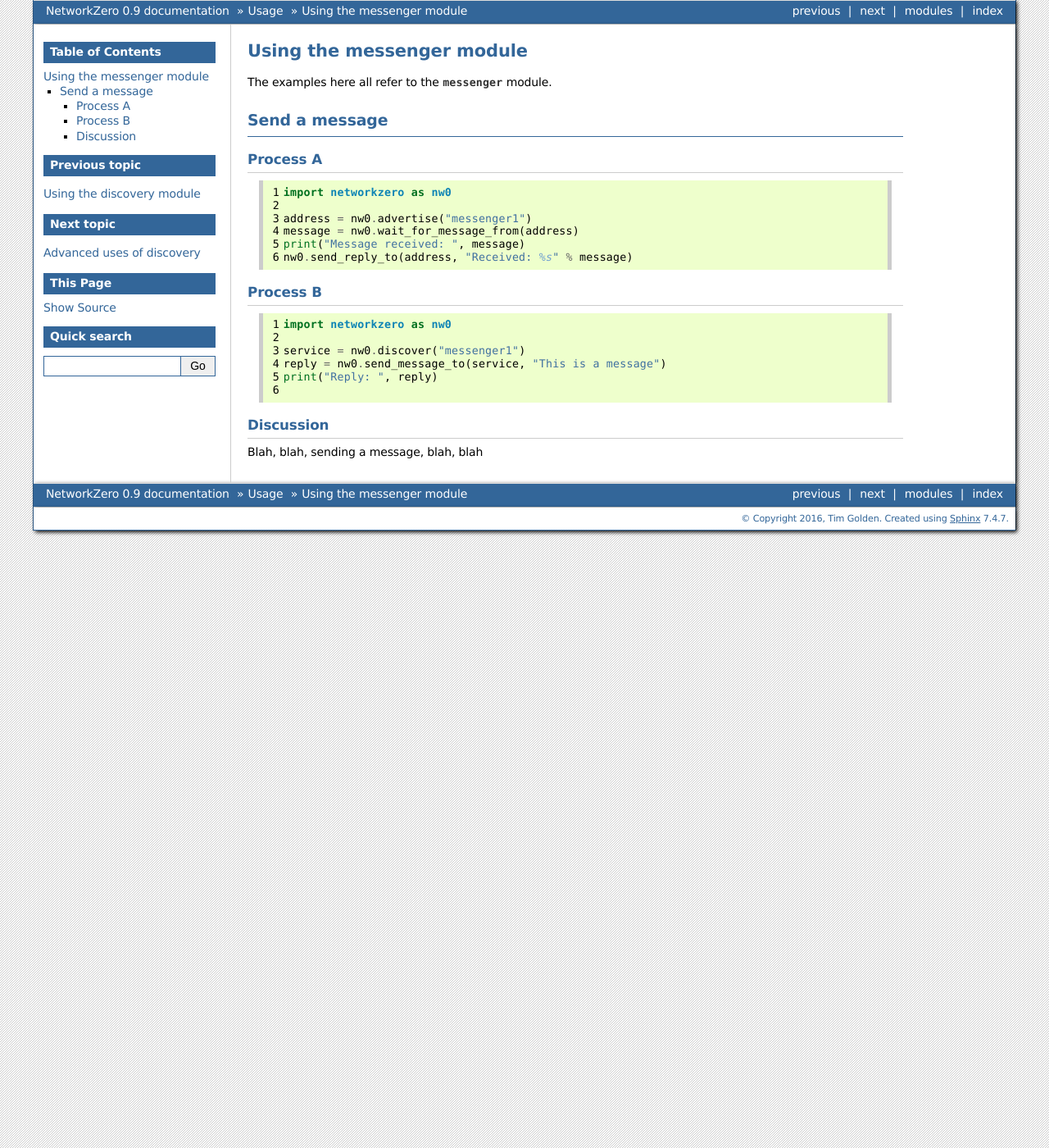
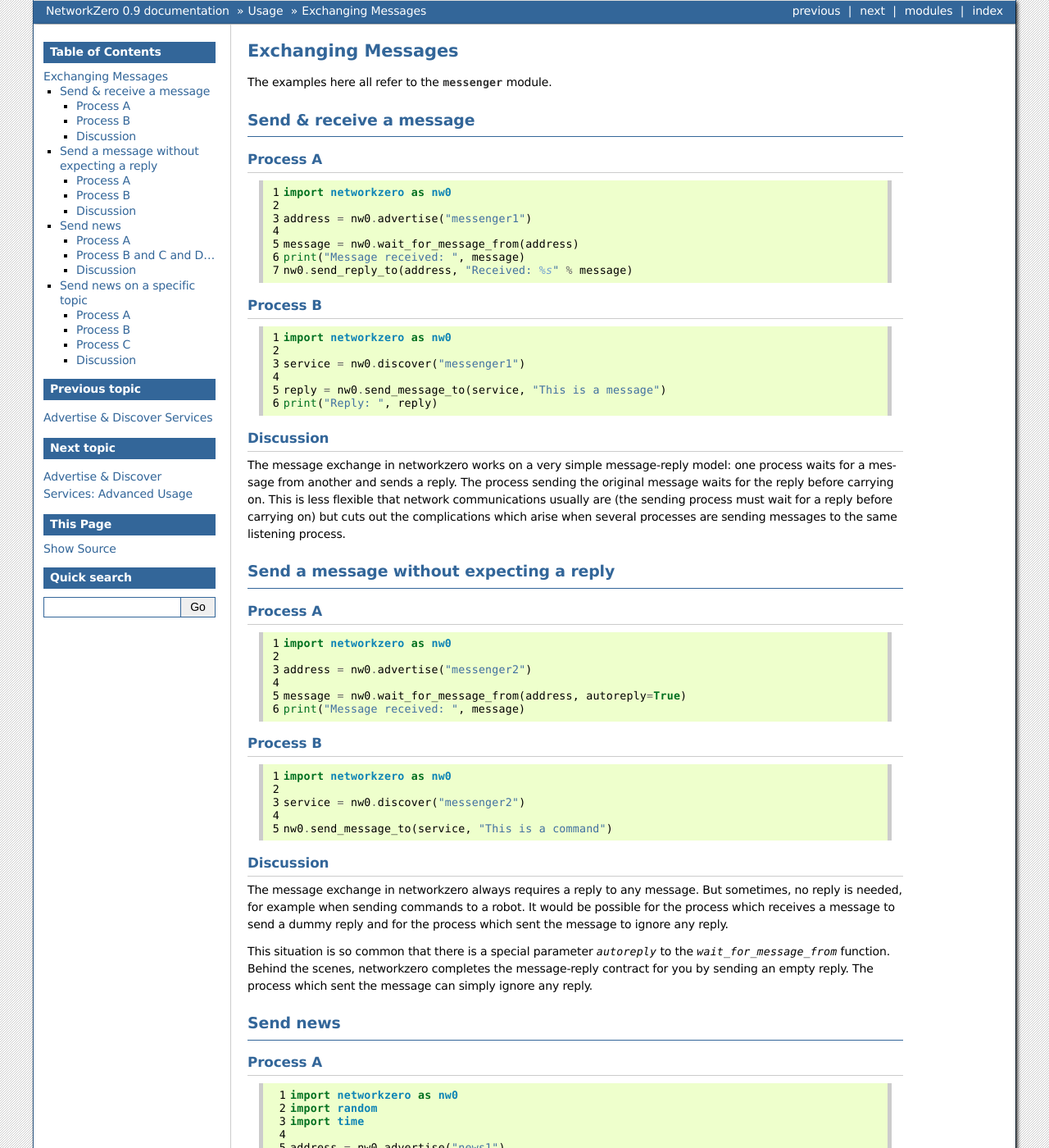
Before and after one commit to tjguk/networkzero, a Sphinx documentation site: the page built from docs/cookbook/simple-messaging.rst, in a window 1280 px wide and 1400 px high. Shown: the whole window at 82% size. Built offline with Sphinx 7.4.7, drawn with Linux system fonts in a browser that asks for light colours; pages that are not in the unit, such as notebooks, are missing from menus; some of the changed text lies outside the part shown.

Commit message:
Refactor and augment the cookbook examples

```diff
--- a/docs/cookbook.rst
+++ b/docs/cookbook.rst
@@ -1,6 +1,6 @@
 ..  module:: networkzero
 
-Examples
+Cookbook
 ========
 
 ..  toctree::
--- a/docs/cookbook/advanced-discovery.rst
+++ b/docs/cookbook/advanced-discovery.rst
@@ -2,8 +2,8 @@
 .. highlight:: python
    :linenothreshold: 1
 
-Advanced uses of discovery
-==========================
+Advertise & Discover Services: Advanced Usage
+=============================================
 
 The examples here all refer to the :mod:`networkzero.discovery` module.
 
--- /dev/null
+++ b/docs/cookbook/advanced-messaging/news_from_multiple_sources_abcd.py
@@ -0,0 +1,16 @@
+import networkzero as nw0
+import random
+import time
+import uuid
+
+name = "movement/%s" % uuid.uuid1().hex
+address = nw0.advertise(name)
+print("Sending from %s -> %s" % (name, address))
+
+#
+# In lieu of an actual sensor!
+#
+while True:
+    is_movement = random.random() > 0.5
+    nw0.send_news_to(address, "movement", (name, is_movement))
+    time.sleep(random.random())
--- /dev/null
+++ b/docs/cookbook/advanced-messaging/news_from_multiple_sources_e.py
@@ -0,0 +1,8 @@
+import networkzero as nw0
+
+addresses = [address for name, address in nw0.discover_group("movement")]
+
+while True:
+    topic, (sensor, is_movement) = nw0.wait_for_news_from(addresses)
+    if is_movement:
+        print("Movement from %s!!!" % sensor)
--- a/docs/cookbook/simple-discovery.rst
+++ b/docs/cookbook/simple-discovery.rst
@@ -2,8 +2,8 @@
 .. highlight:: python
    :linenothreshold: 1
 
-Using the discovery module
-==========================
+Advertise & Discover Services
+=============================
 
 The examples here all refer to the :mod:`networkzero.discovery` module.
 
--- a/docs/cookbook/simple-messaging.rst
+++ b/docs/cookbook/simple-messaging.rst
@@ -2,24 +2,103 @@
 .. highlight:: python
    :linenothreshold: 1
 
-Using the messenger module
-==========================
+Exchanging Messages
+===================
 
 The examples here all refer to the :mod:`messenger` module.
 
-Send a message
---------------
+Send & receive a message
+------------------------
 
 Process A
 ~~~~~~~~~
 
-.. literalinclude:: messenger/send_a_message_a.py
+.. literalinclude:: simple-messaging/send_a_message_a.py
 
 Process B
 ~~~~~~~~~
 
-.. literalinclude:: messenger/send_a_message_b.py
+.. literalinclude:: simple-messaging/send_a_message_b.py
 
 Discussion
 ~~~~~~~~~~
-Blah, blah, sending a message, blah, blah
+The message exchange in networkzero works on a very simple message-reply
+model: one process waits for a message from another and sends a reply.
+The process sending the original message waits for the reply before carrying
+on. This is less flexible that network communications usually are (the
+sending process must wait for a reply before carrying on) but cuts out
+the complications which arise when several processes are sending messages
+to the same listening process.
+
+Send a message without expecting a reply
+----------------------------------------
+
+Process A
+~~~~~~~~~
+
+.. literalinclude:: simple-messaging/send_a_message_without_reply_a.py
+
+Process B
+~~~~~~~~~
+
+.. literalinclude:: simple-messaging/send_a_message_without_reply_b.py
+
+Discussion
+~~~~~~~~~~
+The message exchange in networkzero always requires a reply to any
+message. But sometimes, no reply is needed, for example when sending
+commands to a robot. It would be possible for the process which receives
+a message to send a dummy reply and for the process which sent the
+message to ignore any reply.
+
+This situation is so common that there is a special parameter `autoreply`
+to the `wait_for_message_from` function. Behind the scenes, networkzero
+completes the message-reply contract for you by sending an empty reply.
+The process which sent the message can simply ignore any reply.
+
+Send news
+---------
+
+Process A
+~~~~~~~~~
+
+.. literalinclude:: simple-messaging/send_news_a.py
+
+Process B and C and D...
+~~~~~~~~~~~~~~~~~~~~~~~~
+
+.. literalinclude:: simple-messaging/send_news_b.py
+
+Discussion
+~~~~~~~~~~
+One process can send news to any process which is listening. It doesn't
+matter if no-one is listening or if 100 other machines are listening. This
+could be used, for example, to have one machine linked directly to a
+temperature sensor outside a classroom which broadcasts the temperature once
+a minute.
+
+Send news on a specific topic
+-----------------------------
+
+Process A
+~~~~~~~~~
+
+.. literalinclude:: simple-messaging/send_news_on_topic_a.py
+
+Process B
+~~~~~~~~~
+
+.. literalinclude:: simple-messaging/send_news_on_topic_b.py
+
+Process C
+~~~~~~~~~
+
+.. literalinclude:: simple-messaging/send_news_on_topic_c.py
+
+Discussion
+~~~~~~~~~~
+One process can send news on a variety of topics. Other processes can
+choose to listen to a specific topic or to all topics. In this example,
+Process A is sending news on temperature and humidity. Process B is
+listening to the temperature feed while process C is listening to the
+data about humidity.
--- a/docs/cookbook/messenger/send_a_message_a.py
+++ b/docs/cookbook/simple-messaging/send_a_message_a.py
@@ -1,6 +1,7 @@
 import networkzero as nw0
 
 address = nw0.advertise("messenger1")
+
 message = nw0.wait_for_message_from(address)
 print("Message received: ", message)
 nw0.send_reply_to(address, "Received: %s" % message)
--- a/docs/cookbook/messenger/send_a_message_b.py
+++ b/docs/cookbook/simple-messaging/send_a_message_b.py
@@ -1,5 +1,6 @@
 import networkzero as nw0
 
 service = nw0.discover("messenger1")
+
 reply = nw0.send_message_to(service, "This is a message")
 print("Reply: ", reply)
--- /dev/null
+++ b/docs/cookbook/simple-messaging/send_a_message_without_reply_a.py
@@ -0,0 +1,6 @@
+import networkzero as nw0
+
+address = nw0.advertise("messenger2")
+
+message = nw0.wait_for_message_from(address, autoreply=True)
+print("Message received: ", message)
--- /dev/null
+++ b/docs/cookbook/simple-messaging/send_a_message_without_reply_b.py
@@ -0,0 +1,5 @@
+import networkzero as nw0
+
+service = nw0.discover("messenger2")
+
+nw0.send_message_to(service, "This is a command")
--- /dev/null
+++ b/docs/cookbook/simple-messaging/send_news_a.py
@@ -0,0 +1,14 @@
+import networkzero as nw0
+import random
+import time
+
+address = nw0.advertise("news1")
+
+#
+# In lieu of an actual temperature sensor!
+#
+temperatures = range(15, 20)
+while True:
+    temperature = random.choice(temperatures) + random.random()
+    nw0.send_news_to(address, "temperature", temperature)
+    time.sleep(1.0)
--- /dev/null
+++ b/docs/cookbook/simple-messaging/send_news_b.py
@@ -0,0 +1,7 @@
+import networkzero as nw0
+
+address = nw0.discover("news1")
+
+while True:
+    topic, temperature = nw0.wait_for_news_from(address)
+    print("Temperature is:", temperature)
--- /dev/null
+++ b/docs/cookbook/simple-messaging/send_news_on_topic_a.py
@@ -0,0 +1,18 @@
+import networkzero as nw0
+import random
+import time
+
+address = nw0.advertise("news2")
+
+#
+# In lieu of an actual temperature sensor!
+#
+temperatures = range(15, 20)
+humidities = range(0, 100)
+while True:
+    temperature = random.choice(temperatures) + random.random()
+    humidity = random.choice(humidities)
+    nw0.send_news_to(address, "temperature", temperature)
+    time.sleep(random.random())
+    nw0.send_news_to(address, "humidity", humidity)
+    time.sleep(random.random())
--- /dev/null
+++ b/docs/cookbook/simple-messaging/send_news_on_topic_b.py
@@ -0,0 +1,7 @@
+import networkzero as nw0
+
+address = nw0.discover("news2")
+
+while True:
+    topic, temperature = nw0.wait_for_news_from(address, "temperature")
+    print("Temperature is:", temperature)
--- /dev/null
+++ b/docs/cookbook/simple-messaging/send_news_on_topic_c.py
@@ -0,0 +1,7 @@
+import networkzero as nw0
+
+address = nw0.discover("news2")
+
+while True:
+    topic, humidity = nw0.wait_for_news_from(address, "humidity")
+    print("Humidity is:", humidity)
--- a/docs/cookbook/test-recipes.py
+++ b/docs/cookbook/test-recipes.py
@@ -1,12 +1,13 @@
 from __future__ import print_function
 import os, sys
+import fnmatch
 import subprocess
 import time
 
 my_filepath = os.path.abspath(sys.argv[0])
 my_dirpath = os.path.dirname(my_filepath)
 
-def process_one_folder(dirpath, filenames):
+def process_one_folder(dirpath, filenames, filename_pattern):
     #
     # Run all the processes in one folder in parallel as
     # some of them will depend on others (eg a request/response)
@@ -14,6 +15,9 @@
     processes = {}
     for filename in sorted(filenames):
         if not filename.endswith(".py"):
+            continue
+        if not fnmatch.fnmatch(filename, filename_pattern):
+            #~ print("%s does not match %s; skipping" % (filename, filename_pattern))
             continue
         filepath = os.path.join(dirpath, filename)
         if filepath == my_filepath:
@@ -38,7 +42,7 @@
     for name, p in processes.items():
         print("  ", name, "=>", p.poll())
 
-def main():
+def main(filename_pattern="*"):
     #
     # Fire up a beacon and wait for it to start
     #
@@ -47,7 +51,7 @@
     try:
         for dirpath, dirnames, filenames in os.walk(my_dirpath):
             print(dirpath)
-            process_one_folder(dirpath, filenames)
+            process_one_folder(dirpath, filenames, filename_pattern)
             print("\n\n")
     finally:
         beacon.kill()
```
Also changed, not shown: docs/cookbook/advanced-messaging.rst (+15 -12 lines).
